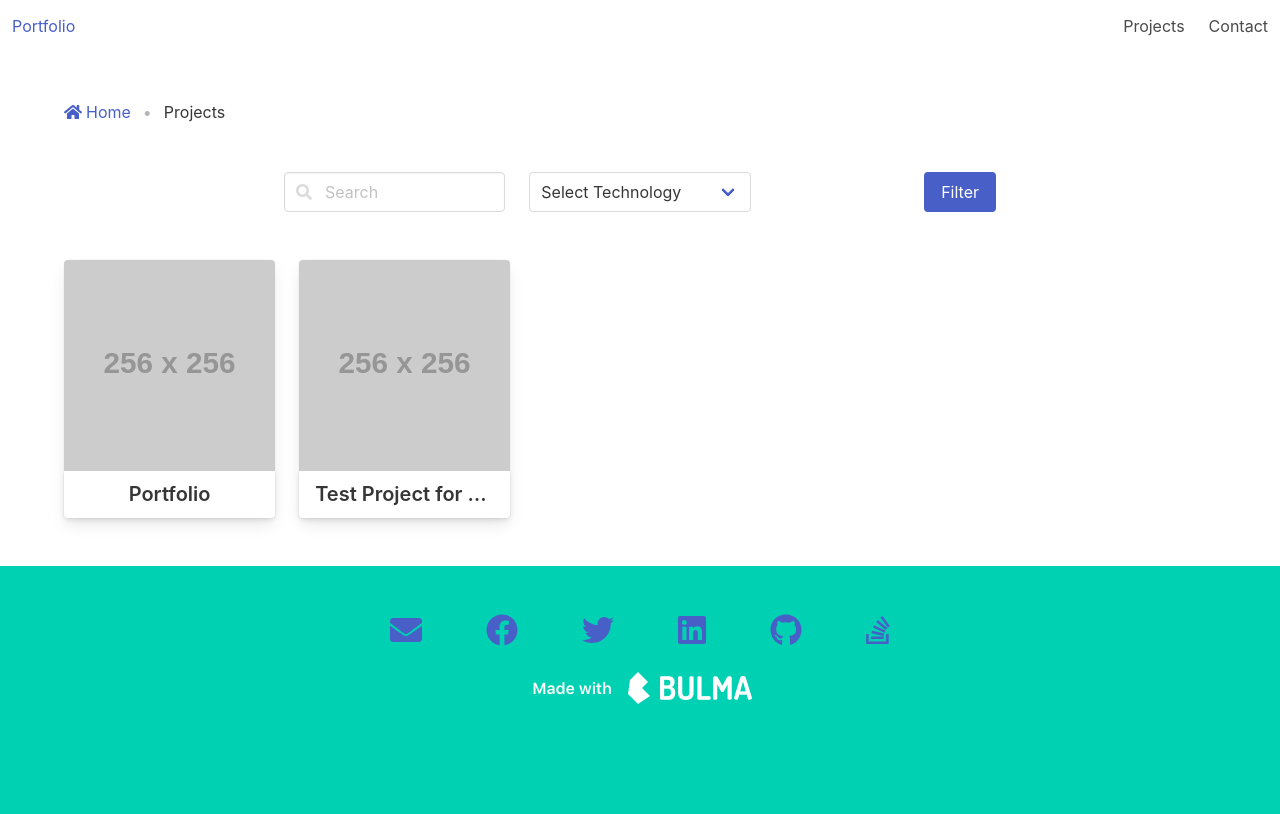
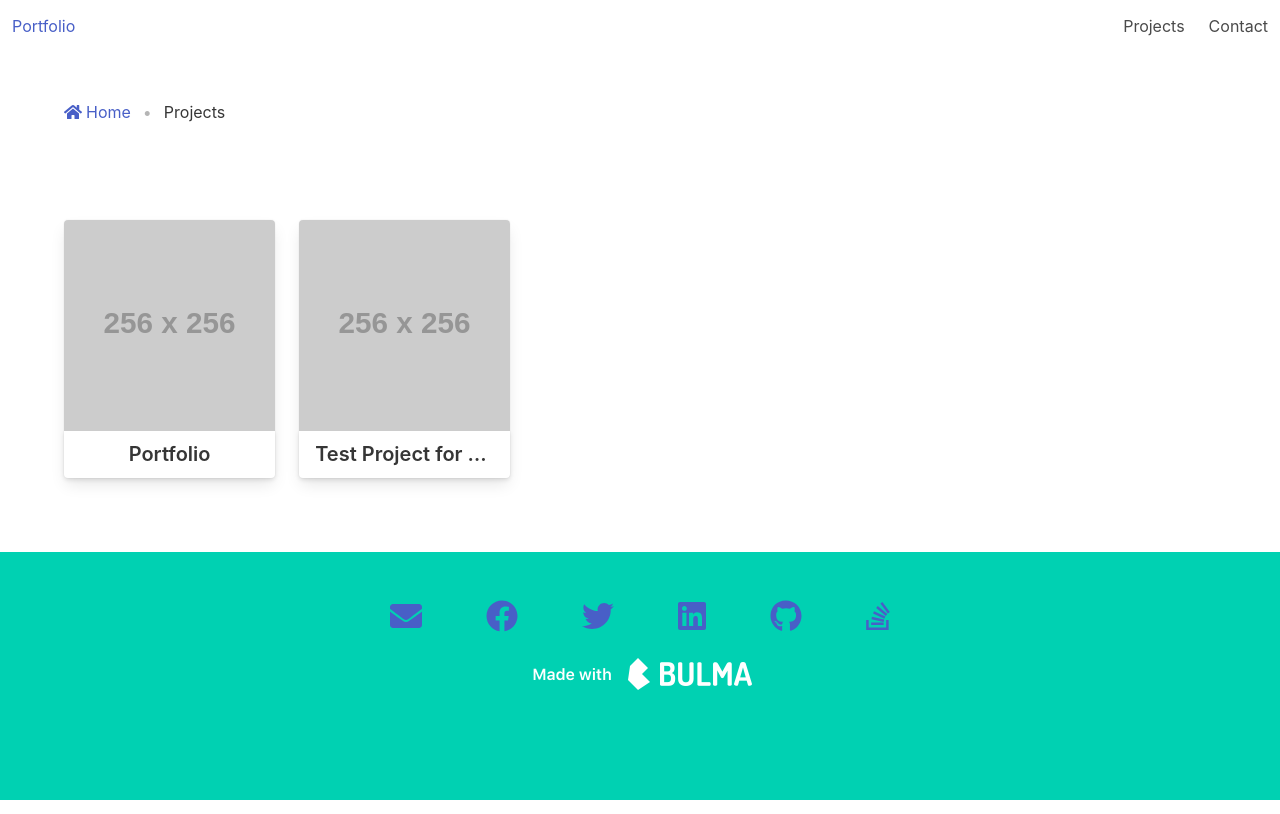
Before and after one commit to jtrpka0912/portfolio.jtrpka0912.nextjs, a Next.js app: page /project in a window 1280 px wide. Built offline with nearby package versions, Linux system fonts and the light colour scheme.

Commit message:
Going to temporarily remove the search component until after the launch.

```diff
--- a/pages/project/index.tsx
+++ b/pages/project/index.tsx
@@ -1,18 +1,20 @@
+// NextJS
 import { GetStaticProps } from "next";
+
+// Components
 import ProjectList from "../../components/sections/project-list/project-list";
+import Breadcrumb from "../../components/sections/breadcrumb/breadcrumb";
+import ProjectListSkeleton from "../../components/sections/project-list/project-list-skeleton";
+import BreadcrumbSkeleton from "../../components/sections/breadcrumb/breadcrumb-skeleton";
 
-import { getAllProjects } from "../../helpers/project";
-
+// Models
+import { Technology } from "../../models/technology";
 import { Project } from "../../models/project";
 import { BreadcrumbLink } from '../../models/breadcrumb-link';
 
-import Breadcrumb from "../../components/sections/breadcrumb/breadcrumb";
-
-import ProjectListSkeleton from "../../components/sections/project-list/project-list-skeleton";
-import BreadcrumbSkeleton from "../../components/sections/breadcrumb/breadcrumb-skeleton";
-import Search from "../../components/sections/search/search";
-import { Technology } from "../../models/technology";
+// Helpers
 import { getAllTechnologies } from "../../helpers/technology";
+import { getAllProjects } from "../../helpers/project";
 
 /**
  * @interface ProjectsPageProps
@@ -31,12 +33,11 @@ interface ProjectsPageProps {
  * @summary Projects page component
  * @description The page that lists all projects.
  * @author J. Trpka
- * @todo Create search skeleton
  * @param { ProjectsPageProps } props
  * @returns
  */
 const ProjectsPage = (props: ProjectsPageProps) => {
-    const { projects, technologies } = props;
+    const { projects } = props;
 
     if(!projects) {
         return (
@@ -59,7 +60,6 @@ const ProjectsPage = (props: ProjectsPageProps) => {
     return (
         <div className="page projects">
             <Breadcrumb links={ links } />
-            <Search technologies={ technologies } />
             <ProjectList projects={ projects } />
         </div>
     );
```
